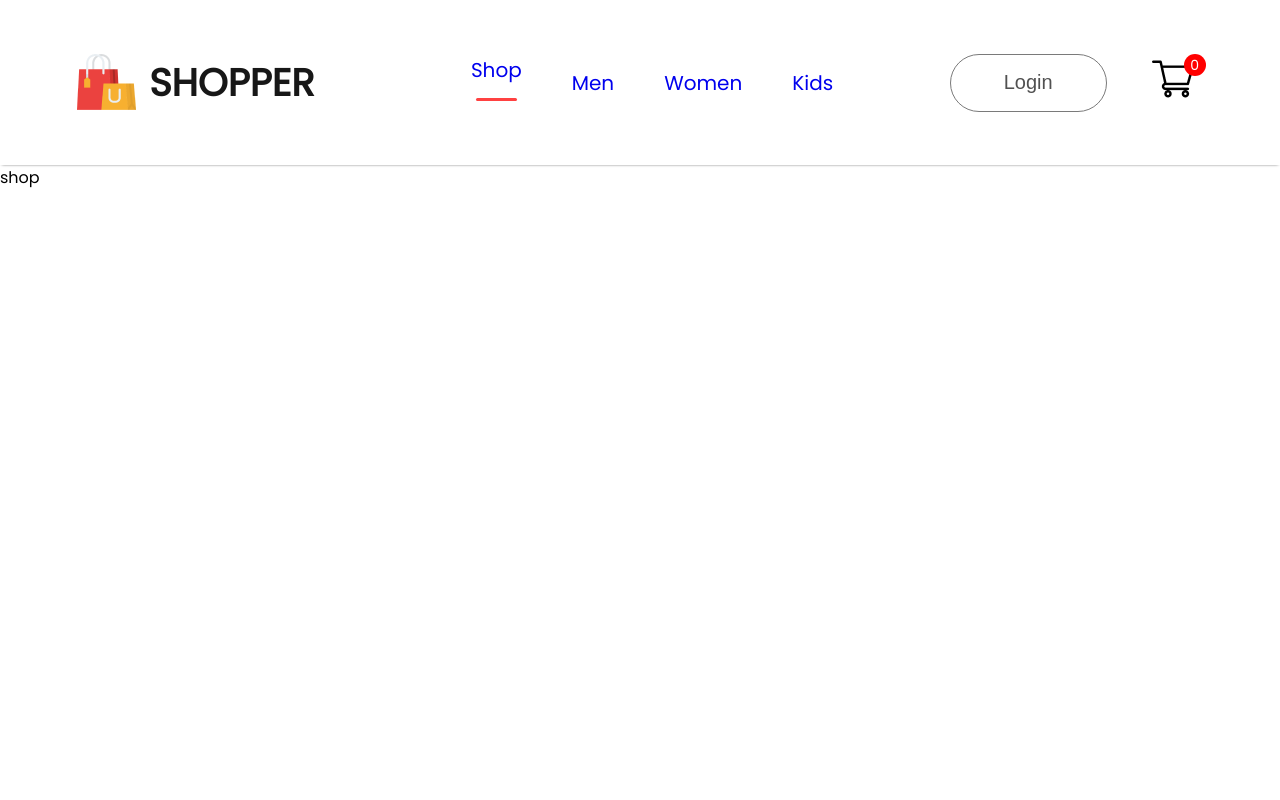
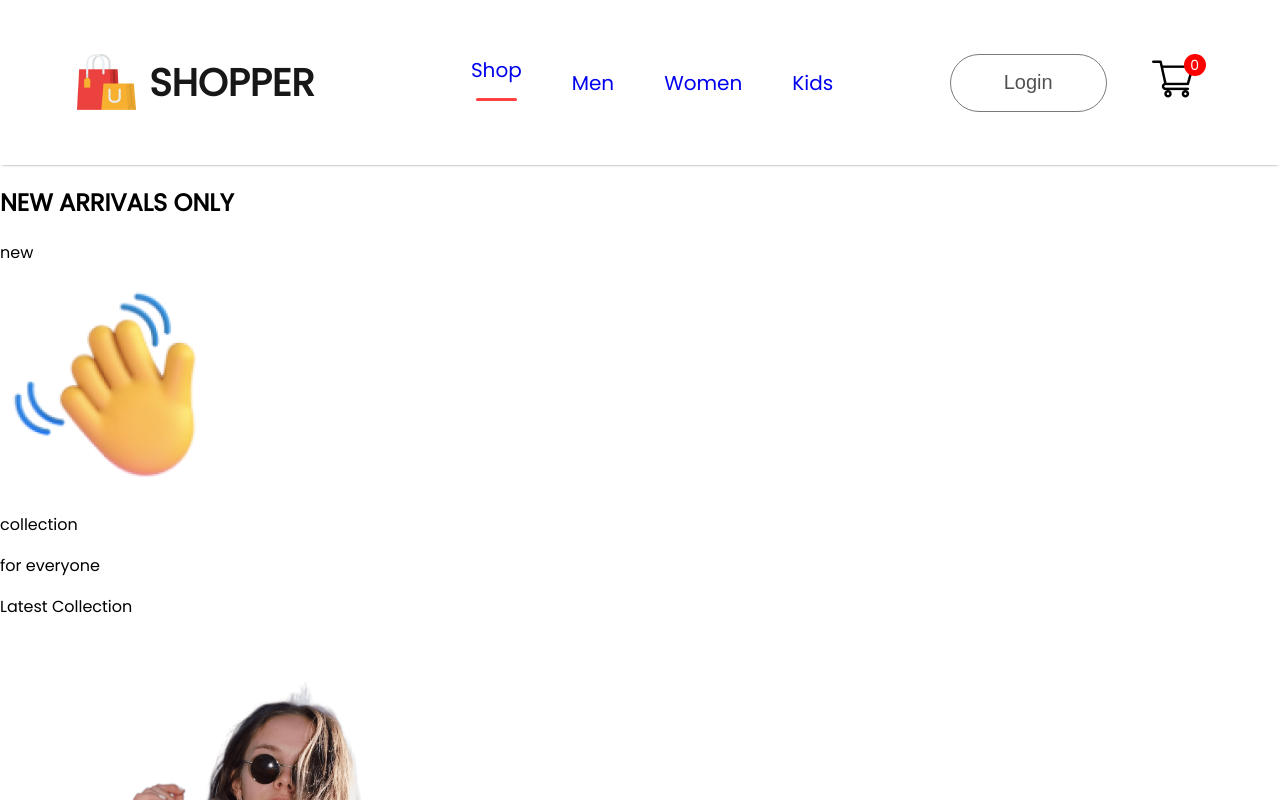
Before and after one commit to NicholasAdams722/E-Commerce, a React (Create React App) app: page / in a window 1280 px wide. Shown: the top 800 px of the page. Built offline with nearby package versions, Linux system fonts and the light colour scheme.

Commit message:
hero image

```diff
--- a/src/App.js
+++ b/src/App.js
@@ -5,7 +5,7 @@
 import './App.css';
 import Navbar from './Components/Navbar/Navbar';
 import { BrowserRouter, Routes, Route } from 'react-router-dom';
-import Shop from './Pages/shop';
+import Shop from './Pages/Shop';
 import ShopCategory from './Pages/ShopCategory';
 import Product from './Pages/Product';
 import Cart from './Pages/Cart';
--- /dev/null
+++ b/src/Components/Hero/Hero.jsx
@@ -0,0 +1,32 @@
+import React from 'react'
+import './Hero.css'
+import hand_icon from '../Assets/hand_icon.png'
+import arrow_icon from '../Assets/arrow.png'
+import hero_image from '../Assets/hero_image.png'
+const Hero = () => {
+  return (
+    <div className='hero'>
+        <div className="hero-left">
+            <h2>NEW ARRIVALS ONLY</h2>
+            <div>
+            <div className="hand-hand-icon">
+                <p>new</p>
+                <img src={hand_icon} alt=""/>
+             </div>
+             <p>collection</p>
+             <p>for everyone</p>
+        </div>
+        <div className='hero-latest-btn'>
+                <div>Latest Collection</div>
+                <img src={arrow_icon} alt="" />
+            </div>
+        </div>
+        <div className="hero-right">
+            <img src={hero_image} alt='' />
+
+        </div>
+    </div>
+  )
+}
+
+export default Hero
--- a/src/Pages/shop.jsx
+++ b/src/Pages/shop.jsx
@@ -1,8 +1,8 @@
 import React from 'react'
-
+import Hero from '../Components/Hero/Hero'
 export const Shop = () => {
   return (
-    <div>shop</div>
+    <div><Hero/></div>
   )
 }
 
```
Also changed, not shown: src/Components/Hero/Hero.css (added).
